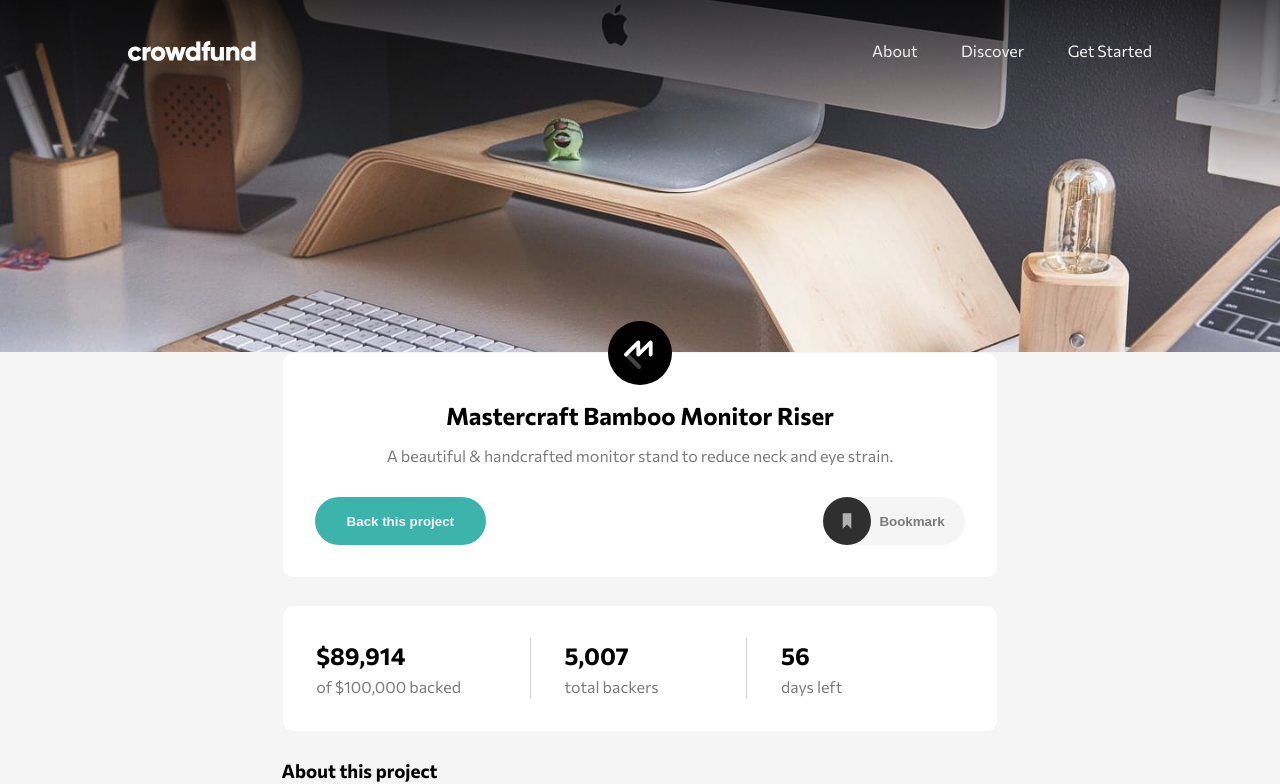
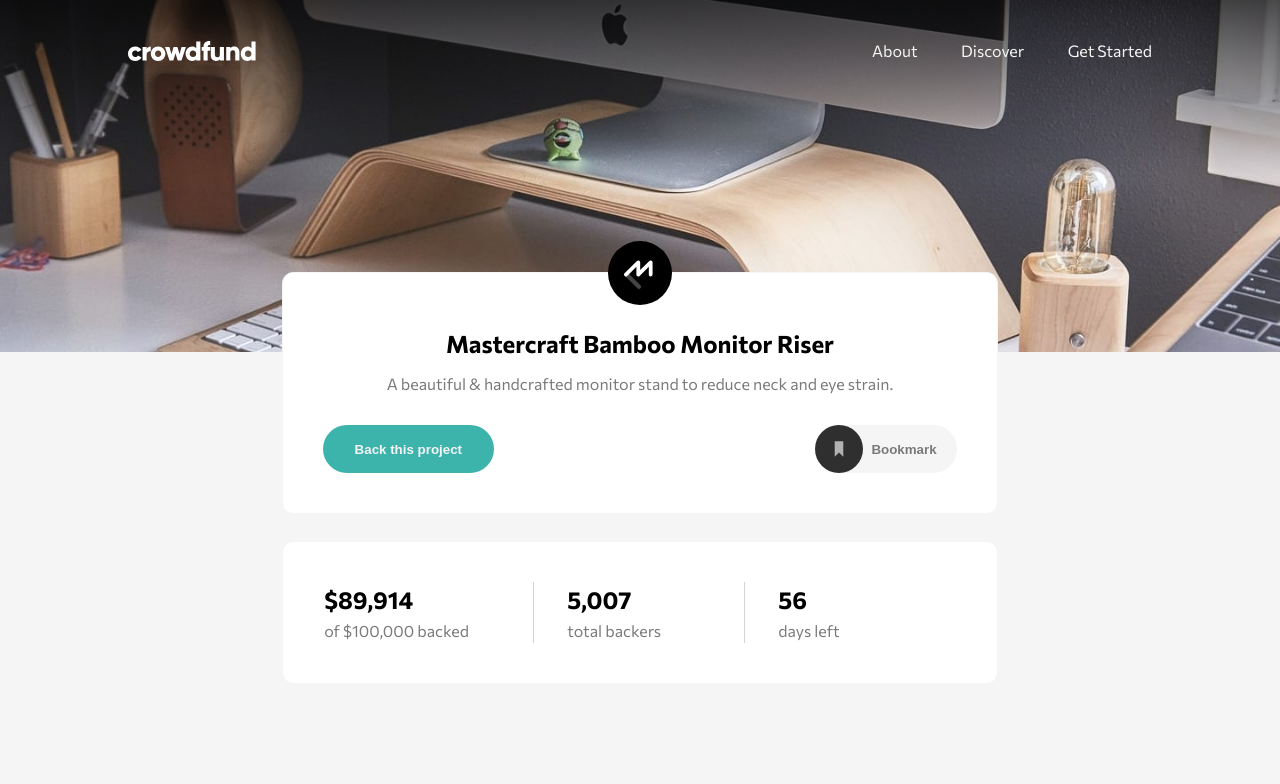
Before and after one commit to DerianMelvin/mastercraft-crowdfunding-product-page, a React (Create React App) app: page / in a window 1280 px wide. Shown: the top 784 px of the page. Built offline with nearby package versions, Linux system fonts and the light colour scheme.

Commit message:
Add & adjust styling properties - Add styling for component About - Adjust styling for .container - Small adjustments for other properties

```diff
--- a/src/css/Project.module.css
+++ b/src/css/Project.module.css
@@ -5,10 +5,11 @@
 */
 .container {
   margin-bottom: 1.7rem;
-  padding: 2rem;
+  padding: 2rem 1.5rem;
   border-radius: 0.7rem;
   border: 1px solid whitesmoke;
   background-color: white;
+  transform: translateY(-5rem);
 }
 
 .container > section {
@@ -31,6 +32,12 @@
 
 .btn:hover {
   background-color: var(--dark-cyan);
+}
+
+@media (min-width: 768px) {
+  .container {
+    padding: 2.5rem;
+  }
 }
 
 /*
@@ -76,7 +83,7 @@
   position: absolute;
   width: 4rem;
   object-fit: contain;
-  transform: translateY(-4rem);
+  transform: translateY(-4.5rem);
 }
 
 .callToActions {
@@ -126,7 +133,6 @@
 }
 
 .statusInfo {
-  padding: 0.5rem;
   text-align: center;
 }
 
@@ -178,3 +184,12 @@
     display: none;
   }
 }
+/*
+  ============================
+    About
+  ============================
+*/
+.about > h3,
+.about > p {
+  margin-bottom: 2rem;
+}
```
